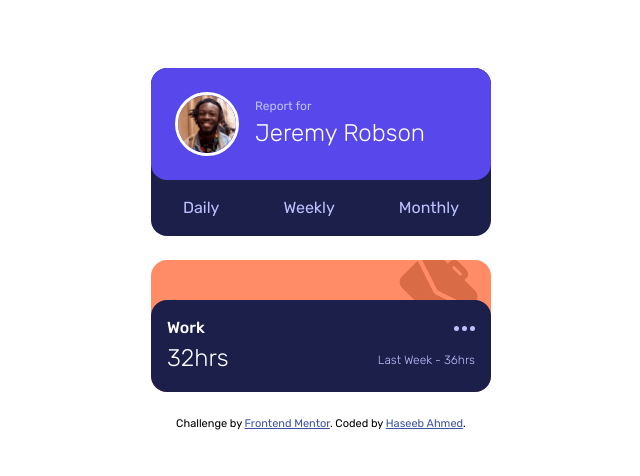
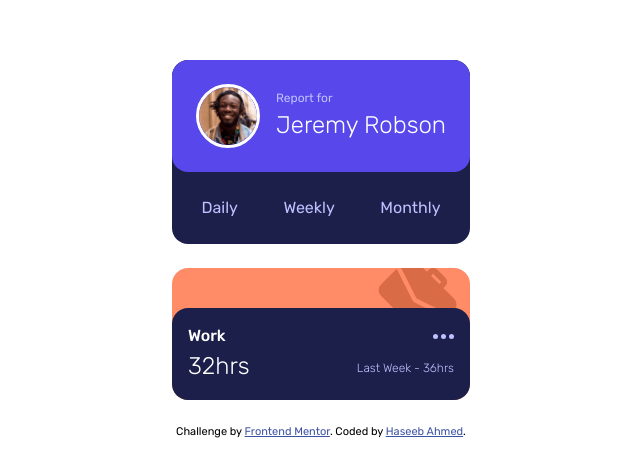
Before and after one commit to haseebs-codes/Time-tracking-dashboard, a website: page index.html in a window 1280 px wide. Shown: the part 162-638 px from the top of the page, without its empty margins (319-959 px from the left). Drawn offline with nearby package versions, Linux system fonts and the light colour scheme; files that its build step writes are made by us from their sources.

Commit message:
Increase the padding and add justify-items

```diff
--- a/assets/styles/scss/_base.scss
+++ b/assets/styles/scss/_base.scss
@@ -97,4 +97,5 @@
 @mixin grid () {
   display: grid;
   align-content: center;
+  justify-items: center;
 }
--- a/assets/styles/scss/components/_buttons.scss
+++ b/assets/styles/scss/components/_buttons.scss
@@ -7,7 +7,7 @@
   cursor: pointer;
   display: inline-block;
   border: 0;
-  padding: var(--padding-base) var(--padding-x-large) ;
+  padding: var(--padding-large) var(--padding-base);
   border-radius: var(--radius-small);
   background-color: $bg-color;
   transition: 0.2s;
```
